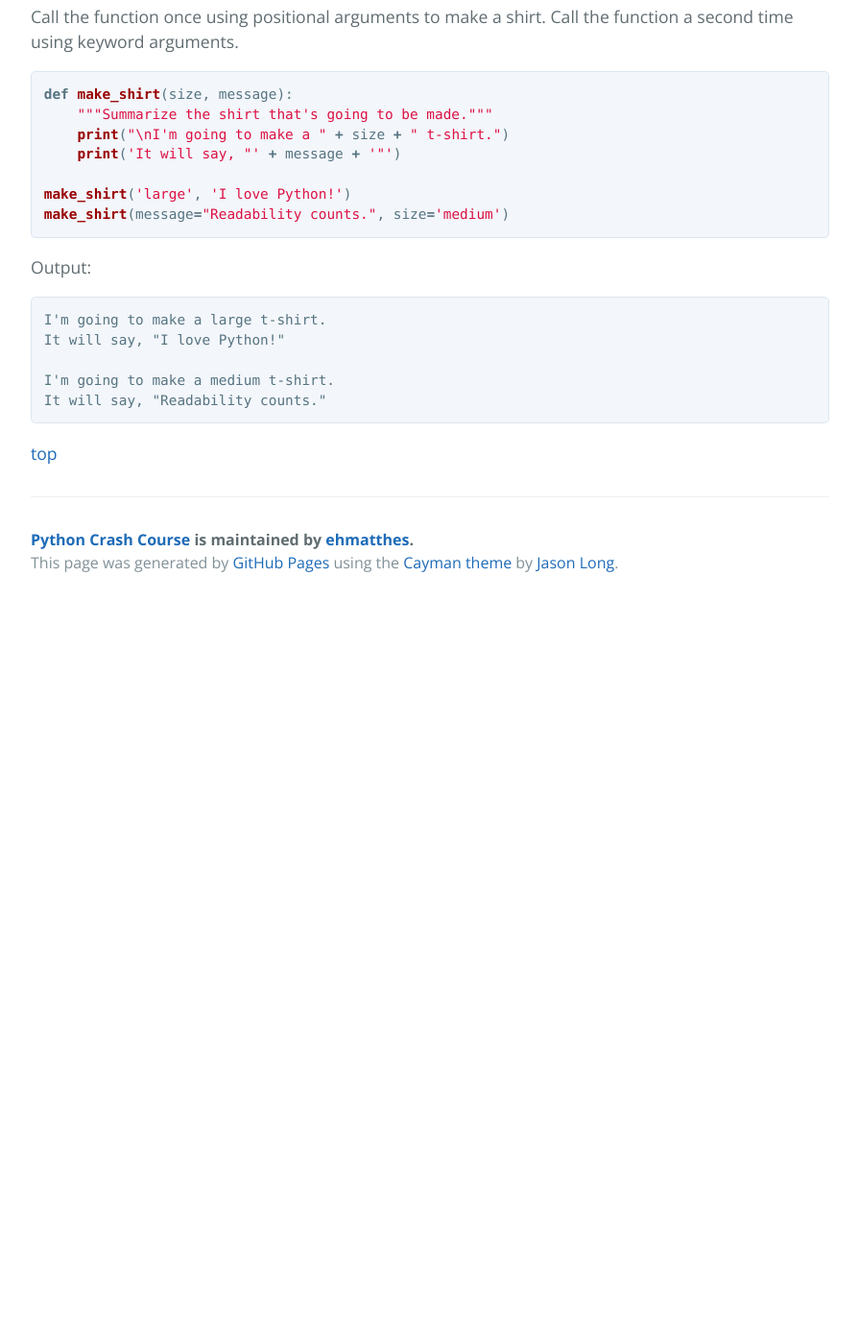
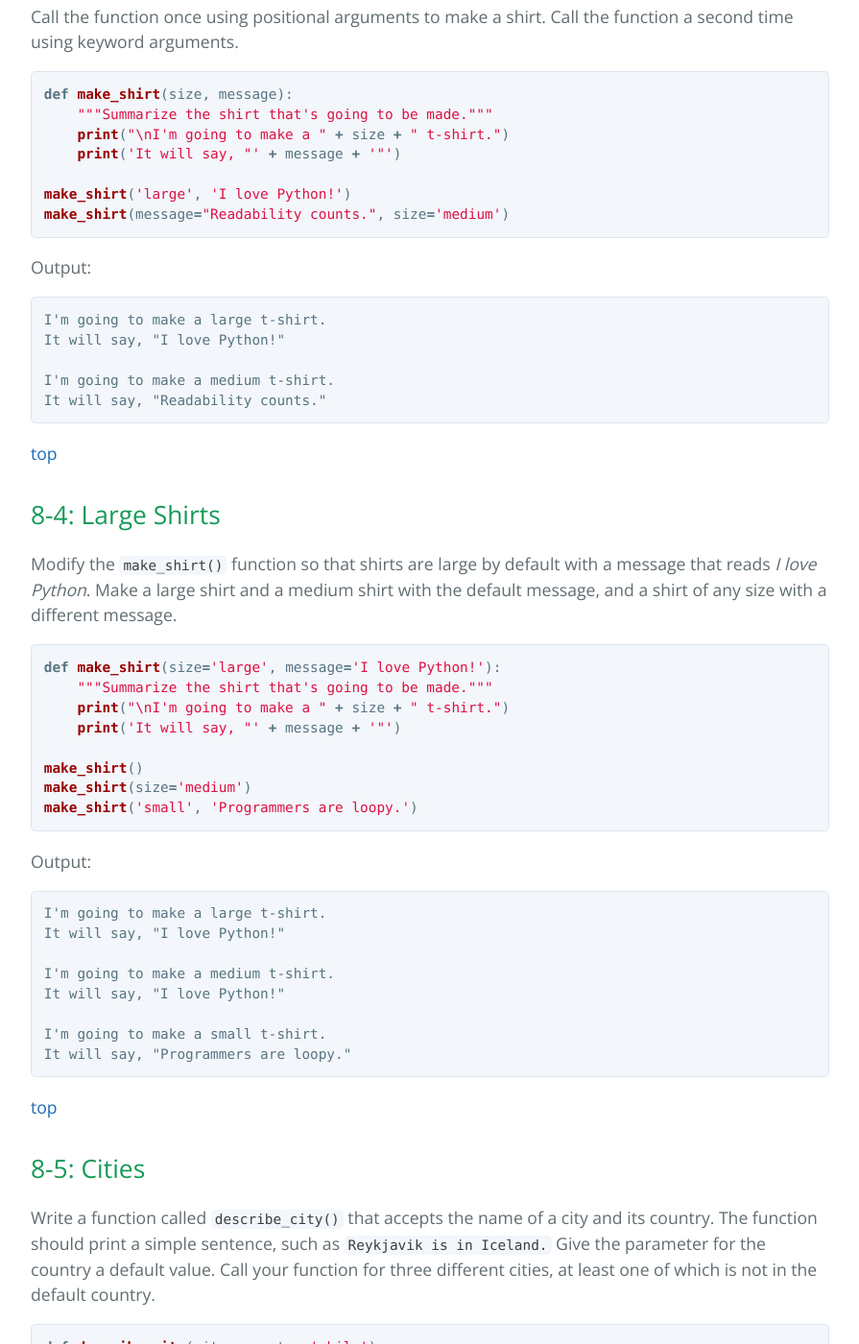
Before and after one commit to ehmatthes/pcc, a Jekyll site: the page built from solutions/chapter_8.md, in a window 1280 px wide and 1400 px high, scrolled down 1556 px. Shown: the whole window at 96% size, without its empty margins (192-1087 px from the left). Built offline with Jekyll 4.4.1, drawn with Linux system fonts in a browser that asks for light colours; before the commit the page ends 2186 px from its top, so only the background shows below that; some of the changed text lies outside the part shown.

Commit message:
Through 8-5.

````diff
--- a/solutions/chapter_8.md
+++ b/solutions/chapter_8.md
@@ -82,3 +82,60 @@ It will say, "Readability counts."
 ```
 
 [top](#)
+
+8-4: Large Shirts
+---
+
+Modify the `make_shirt()` function so that shirts are large by default with a message that reads *I love Python*. Make a large shirt and a medium shirt with the default message, and a shirt of any size with a different message.
+
+```python
+def make_shirt(size='large', message='I love Python!'):
+    """Summarize the shirt that's going to be made."""
+    print("\nI'm going to make a " + size + " t-shirt.")
+    print('It will say, "' + message + '"')
+
+make_shirt()
+make_shirt(size='medium')
+make_shirt('small', 'Programmers are loopy.')
+```
+
+Output:
+
+```
+I'm going to make a large t-shirt.
+It will say, "I love Python!"
+
+I'm going to make a medium t-shirt.
+It will say, "I love Python!"
+
+I'm going to make a small t-shirt.
+It will say, "Programmers are loopy."
+```
+
+[top](#)
+
+8-5: Cities
+---
+
+Write a function called `describe_city()` that accepts the name of a city and its country. The function should print a simple sentence, such as `Reykjavik is in Iceland.` Give the parameter for the country a default value. Call your function for three different cities, at least one of which is not in the default country.
+
+```python
+def describe_city(city, country='chile'):
+    """Describe a city."""
+    msg = city.title() + " is in " + country.title() + "."
+    print(msg)
+
+describe_city('santiago')
+describe_city('reykjavik', 'iceland')
+describe_city('punta arenas')
+```
+
+Output:
+
+```
+Santiago is in Chile.
+Reykjavik is in Iceland.
+Punta Arenas is in Chile.
+```
+
+[top](#)
````
